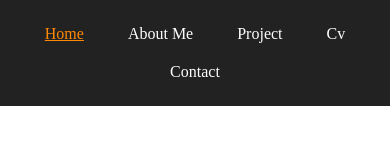
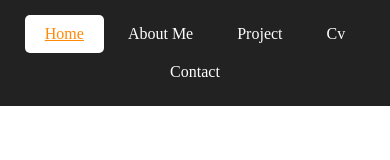
Before and after one commit to askadiliya/koda-b6-css1, a plain HTML site: page index.html in a window 390 px wide. In both pictures the pointer is over the item "Home". Drawn offline with Linux system fonts and the light colour scheme.

Commit message:
feat: add style hover in responsive navigation

```diff
--- a/style.css
+++ b/style.css
@@ -34,6 +34,13 @@ nav ul li:hover {
     display: block;
     border-bottom: 1px solid #444;
   }
+
+  nav ul li:hover {
+    background-color: #ffff;
+    color: #ff8906;
+    border-radius: 5px;
+  }
+
 }
 
 
@@ -42,4 +49,12 @@ nav ul li:hover {
     display: inline-block;
     border-bottom: none;
   }
+
+  nav ul li:hover {
+    background-color: #ffff;
+    color: #ff8906;
+    border-radius: 5px;
+  }
+
+
 }
```
